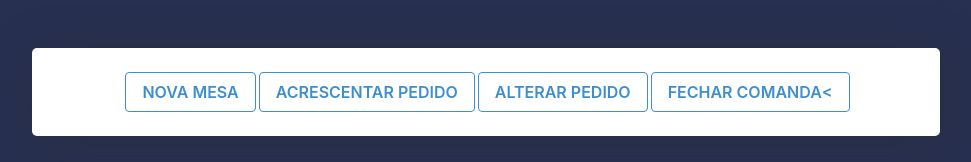
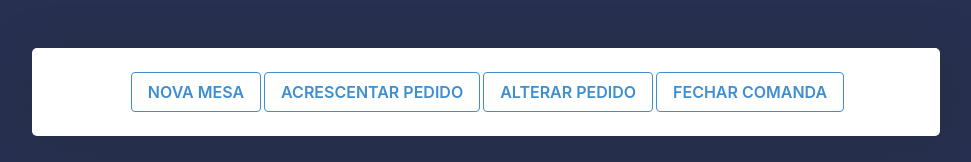
Before and after one commit to mateuslcsilva/salesmanagement, a React (Vite) app in the folder pdv/: page / in a window 1280 px wide. Shown: the top 162 px of the page, without its empty margins (154-1125 px from the left). Built offline with nearby package versions, Linux system fonts and the light colour scheme.

Commit message:
configuradas as rotas, melhorada a componentização

```diff
--- a/pdv/src/Routes/NavBarButtons/NavBarButtons.tsx
+++ b/pdv/src/Routes/NavBarButtons/NavBarButtons.tsx
@@ -13,7 +13,7 @@ const NavBarButtons = () => {
             <Link to="/newsalescreen"><Button text='NOVA MESA' className={(isOutlined == 1? '' : 'is-outlined') + ' btnselect is-info'} onClick={() => setIsOutlined(1)}/></Link>
             <Link to="/addsalescreen"><Button text='ACRESCENTAR PEDIDO' className={(isOutlined == 2? '' : 'is-outlined') + ' btnselect is-info'} onClick={() => setIsOutlined(2)}/></Link>
             <Link to="/updatesalescreen"><Button text='ALTERAR PEDIDO' className={(isOutlined == 3? '' : 'is-outlined') + ' btnselect is-info'} onClick={() => setIsOutlined(3)}/></Link>
-            <Link to="/checkoutscreen"><Button text='FECHAR COMANDA<' className={(isOutlined == 4? '' : 'is-outlined') + ' btnselect is-info'} onClick={() => setIsOutlined(4)}/></Link>
+            <Link to="/checkoutscreen"><Button text='FECHAR COMANDA' className={(isOutlined == 4? '' : 'is-outlined') + ' btnselect is-info'} onClick={() => setIsOutlined(4)}/></Link>
         </div>
     </>
     )
```
